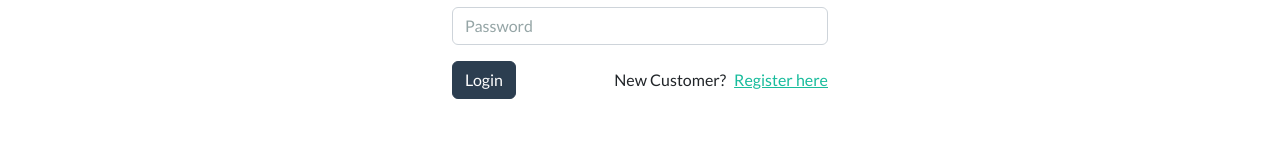
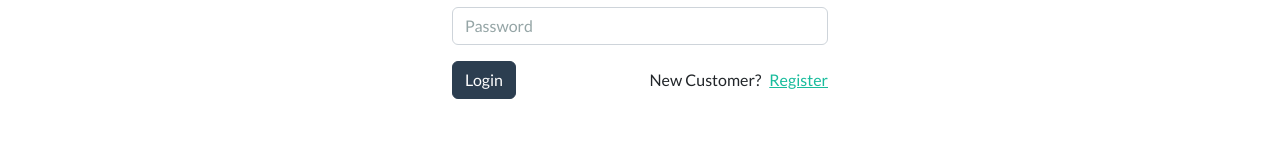
Before and after one commit to thefarismd/webFull-ResumeBuilder, a React (Create React App) app in the folder frontend/: page /login in a window 1280 px wide. Shown: the part 279-439 px from the top of the page. Built offline with nearby package versions, Linux system fonts and the light colour scheme; no server answers.

Commit message:
adjust styles

```diff
--- a/frontend/src/screens/Login.js
+++ b/frontend/src/screens/Login.js
@@ -93,10 +93,10 @@ function Login() {
                 <Col lg={4} xs={4}>
                   <Button type='submit'>Login</Button>
                 </Col>
-                <Col className='d-flex align-items-center text-end ms-0'>
-                  <Container className='px-0 ms-0'>
+                <Col className='d-flex align-items-center text-end'>
+                  <Container className='px-0'>
                     <span className='me-2'>New Customer?</span>
-                    <Link to={'/register'}>Register&nbsp;here</Link>
+                    <Link to={'/register'}>Register</Link>
                   </Container>
                 </Col>
               </Row>
--- a/frontend/src/screens/Register.js
+++ b/frontend/src/screens/Register.js
@@ -154,9 +154,9 @@ function Register() {
                   <Button type='submit'>Register</Button>
                 </Col>
                 <Col className='d-flex align-items-center text-end'>
-                  <Container className='px-0 ms-0'>
+                  <Container className='px-0'>
                     <span className='me-2'>Have an account?</span>
-                    <Link to={'/login'}>Login here</Link>
+                    <Link to={'/login'}>Login</Link>
                   </Container>
                 </Col>
               </Row>
```
